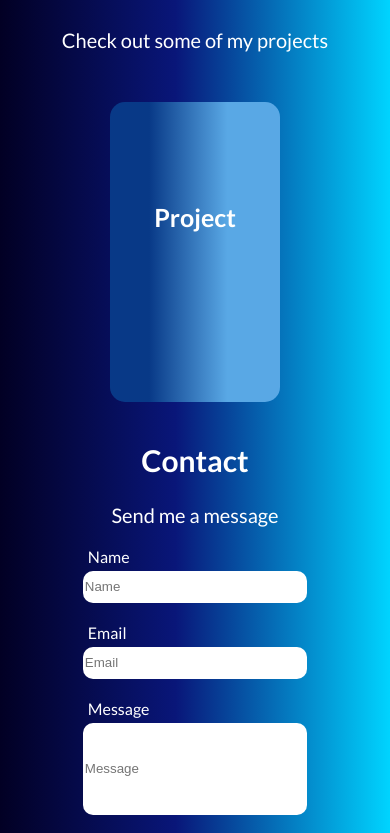
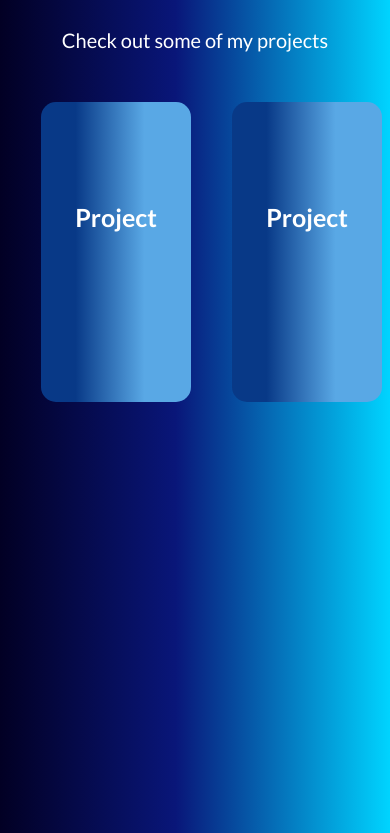
Before and after one commit to genti180302/My-Portfolio, a React (Create React App) app: page / in a window 390 px wide. Shown: the part 1511-2344 px from the top of the page. Built offline with nearby package versions, Linux system fonts and the light colour scheme; a web font is replaced by a local one.

Commit message:
added second project

```diff
--- a/package.json
+++ b/package.json
@@ -11,7 +11,6 @@
     "react-icons": "^5.2.1",
     "react-scripts": "^5.0.1",
     "react-scroll": "^1.9.0",
-    "sass": "^1.77.4",
     "web-vitals": "^2.1.4"
   },
   "scripts": {
@@ -39,6 +38,7 @@
     ]
   },
   "devDependencies": {
-    "@babel/plugin-proposal-private-property-in-object": "^7.21.11"
+    "@babel/plugin-proposal-private-property-in-object": "^7.21.11",
+    "sass": "^1.77.8"
   }
 }
--- a/src/components/Contact/contact.scss
+++ b/src/components/Contact/contact.scss
@@ -69,11 +69,18 @@
 @media only screen and (max-width: 480px){
   .section-contact-style{
     width: 100%;
+    height: 640px;
+    display: flex;
+    justify-content: center;
+    align-items: flex-start;
     .contact-title{
       font-size: 30px;
     }
     .contact-text{
       font-size: 20px;
     }
+    div{
+      width: 100%;
+    }
   }
 }
--- a/src/components/Navbar/navbar.scss
+++ b/src/components/Navbar/navbar.scss
@@ -33,6 +33,7 @@
   align-items: flex-start;
   flex-direction: column;
   position: fixed;
+  cursor: pointer;
 }
 
 .burger-icon{
--- a/src/components/Work/work.js
+++ b/src/components/Work/work.js
@@ -12,7 +12,7 @@ const Work = ({data}) => {
             <section className='all-work-section' id='work'>
                 <h1 className='work-title'>Work</h1>
                 <p className='work-text'>Check out some of my projects</p>
-                <div>
+                <div className='all-boxes'>
                     {data.map((el, index) => (
                         <div className='whole-work-box' key={index}>
                             <div className={!isHovered ? 'work-box' : 'box-style-OnEnter'}
--- a/src/components/Work/work.scss
+++ b/src/components/Work/work.scss
@@ -1,7 +1,7 @@
 .all-work-section{
   width: 80%;
   margin: 0 auto;
-  height: 500px;
+  height: 600px;
 }
 
 .work-title{
@@ -14,6 +14,14 @@
   display: flex;
   justify-content: center;
   font-size: 20px;
+}
+
+.all-boxes{
+      width: 70%;
+      margin: 0 auto;
+      display: grid;
+      grid-template-columns: repeat(2,1fr);
+      grid-gap: 8px ;
 }
 
 .whole-work-box{
@@ -47,6 +55,7 @@
   display: flex;
   justify-content: center;
   align-items: center;
+  text-align: center;
   font-size: 25px;
 }
 .button-position{
@@ -76,7 +85,7 @@
 @media only screen and (max-width: 480px) {
   .all-work-section{
     width: 100%;
-    height: 450px;
+    height: 850px;
     .work-title{
       font-size: 30px;
     }
@@ -84,8 +93,15 @@
       font-size: 20px;
       margin-bottom: 50px;
     }
+    .all-boxes{
+      width: 100%;
+      display: grid;
+      grid-template-columns: repeat(2,1fr);
+      grid-gap: 8px ;
+      height: 600px;
     .whole-work-box{
-      width: 100%;
+      margin-left: 33px;
+      width: 150px;
       .work-box{
         color: white;
         width: 170px;
@@ -100,4 +116,5 @@
       }
     }
   }
+  }
 }
--- a/src/database/projectdata.js
+++ b/src/database/projectdata.js
@@ -3,6 +3,11 @@ const projectData = [
         project:'Cryptotracker',
         link: 'https://668aeb69101d2c463cef2223--gegocrypto.netlify.app/',
         github: 'https://github.com/genti180302/Final_Project'
+    },
+    {
+        project:'Projektarbeit für die Firma CADS GmbH in Perg',
+        link: 'https://projektarbeit-cads.netlify.app/',
+        github: 'https://github.com/genti180302/Projektarbeit-React'
     }
 ]
 
```
Also changed, not shown: 1 other file (tests, documents, lock files or other folders).
